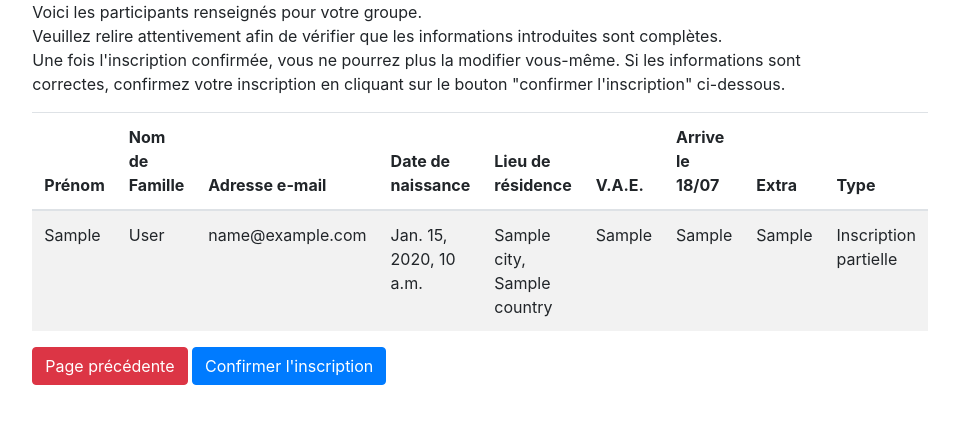
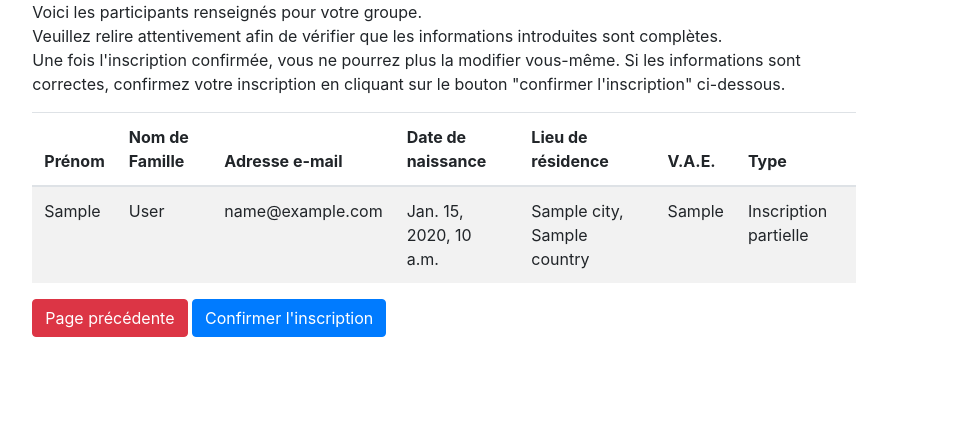
Before and after one commit to acelpb/dyn_signup, a Django app: template signup2023/templates/signup/review-participants.html in a window 1280 px wide. Shown: the part 80-504 px from the top of the page, without its empty margins (196-1155 px from the left). Run offline with Django 3.2, Linux system fonts and the light colour scheme; the template is opened without the code that fills it: most values are stand-ins (such as "Sample title", 1, 10 or a date in 2020); some libraries are stand-ins or nearby versions.

Commit message:
ne pas afficher les arrivées la veille.

```diff
--- a/signup2023/templates/signup/review-participants.html
+++ b/signup2023/templates/signup/review-participants.html
@@ -23,8 +23,6 @@
                 <th>Date de naissance</th>
                 <th>Lieu de résidence</th>
                 <th data-toggle="tooltip" title="Vélo à Assistance Electrique">V.A.E.</th>
-                <th>Arrive le 18/07</th>
-                <th>Extra</th>
                 <th>Type</th>
             </tr>
         </thead>
@@ -37,8 +35,6 @@
                     <td>{{ participant.birthday }}</td>
                     <td>{{ participant.city }}, {{ participant.country }}</td>
                     <td> {{ participant.get_vae_display }}</td>
-                    <td> {{ participant.get_pre_departure_display }}</td>
-                    <td> {{ participant.extra_activities }}</td>
                     <td>
                         {% if participant.complete_signup %}Inscription complète
                         {% else %}Inscription partielle
```
